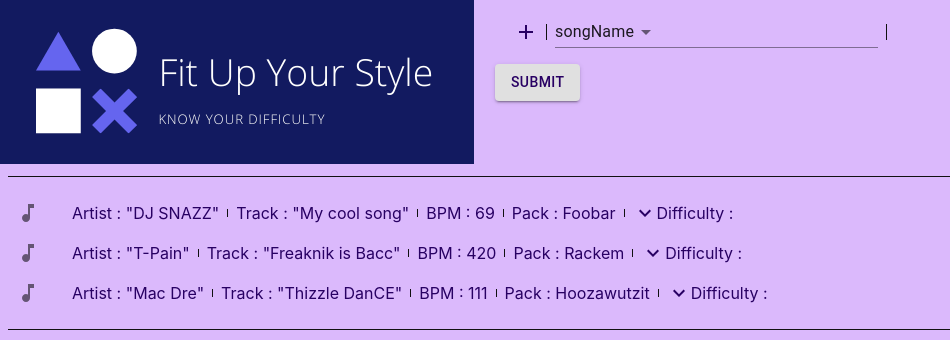
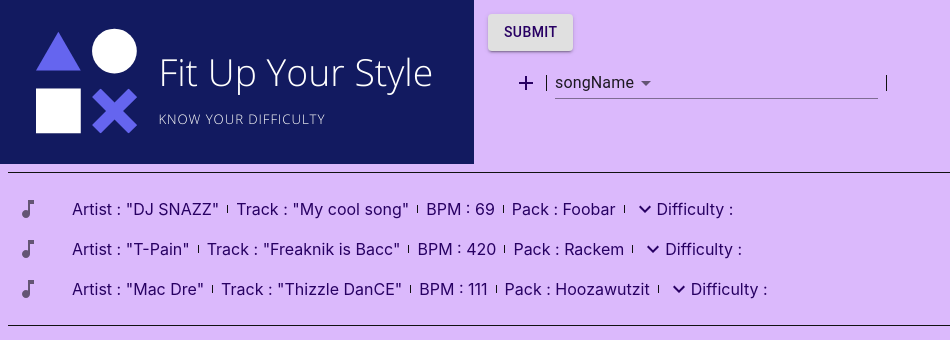
Before and after one commit to changodb/itg-frontend, a React (Create React App) app: page / in a window 1280 px wide. Shown: the top 340 px of the page, without its empty margins (0-950 px from the left). Built offline with nearby package versions, Linux system fonts and the light colour scheme.

Commit message:
partially resolved issue #6, additional queryfields no longer malform page

```diff
--- a/src/App.css
+++ b/src/App.css
@@ -2,17 +2,29 @@ body {
   background-color: #DBB9FC;
   color: #280063;
 }
+ul {
+    list-style-type: none;
+}
 .topContainer {
+  max-height: 164px;
   display: flex;
 }
 .header {
 }
 .queryContainer {
+    max-height: 123px;
+    display: flex;
+    flex-flow: column wrap;
 }
 .queryFilters {
   display: flex;
   align-items: center;
   flex-flow: row wrap;
+
+}
+.submitButton {
+  position: relative;
+  align-items: flex-start;
 }
 .resultsContainer {
 }
--- a/src/App.js
+++ b/src/App.js
@@ -16,7 +16,7 @@ function App() {
         	  <div className='header'>
           		<Header />
               </div>
-              <div className='queryContainer'>
+              <div>
           		<QueryFilters />
               </div>
             </div>
--- a/src/components/QueryFilters.js
+++ b/src/components/QueryFilters.js
@@ -26,12 +26,12 @@ export default ({ queryFilters, onSubmit, onValueChange, onFieldChange, onAddQue
   ));
   return (
     <form>
-      <ul>
+      <Button className='submitButton' variant='contained' style={{marginLeft: '1em', marginTop: '1em'}} onClick={() => onSubmit()}>
+        Submit
+      </Button>
+      <ul className='queryContainer'>
         {filters}
       </ul>
-      <Button variant='contained' style={{marginLeft: '1.5em'}} onClick={() => onSubmit()}>
-        Submit
-      </Button>
     </form>
   )
 };
```
